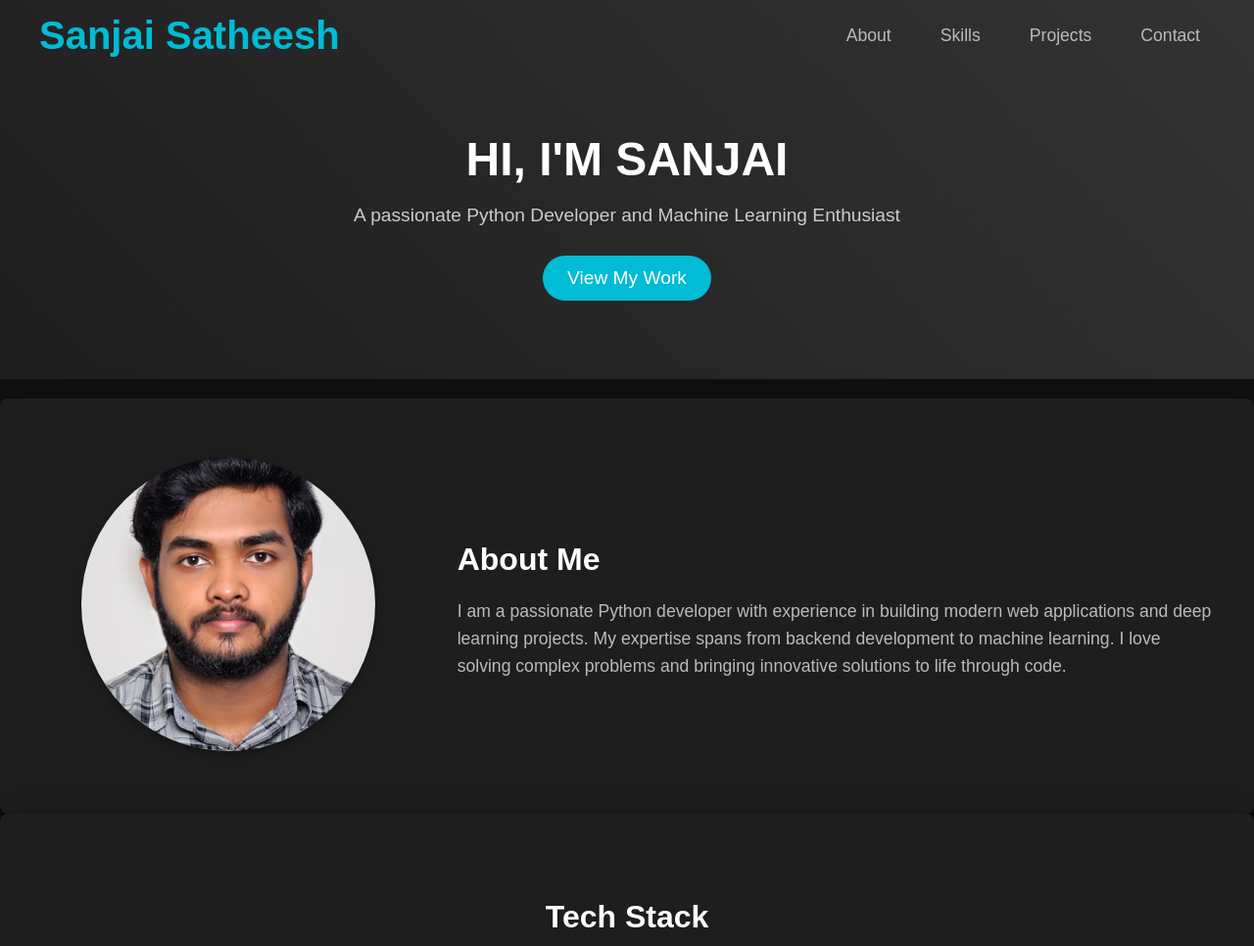
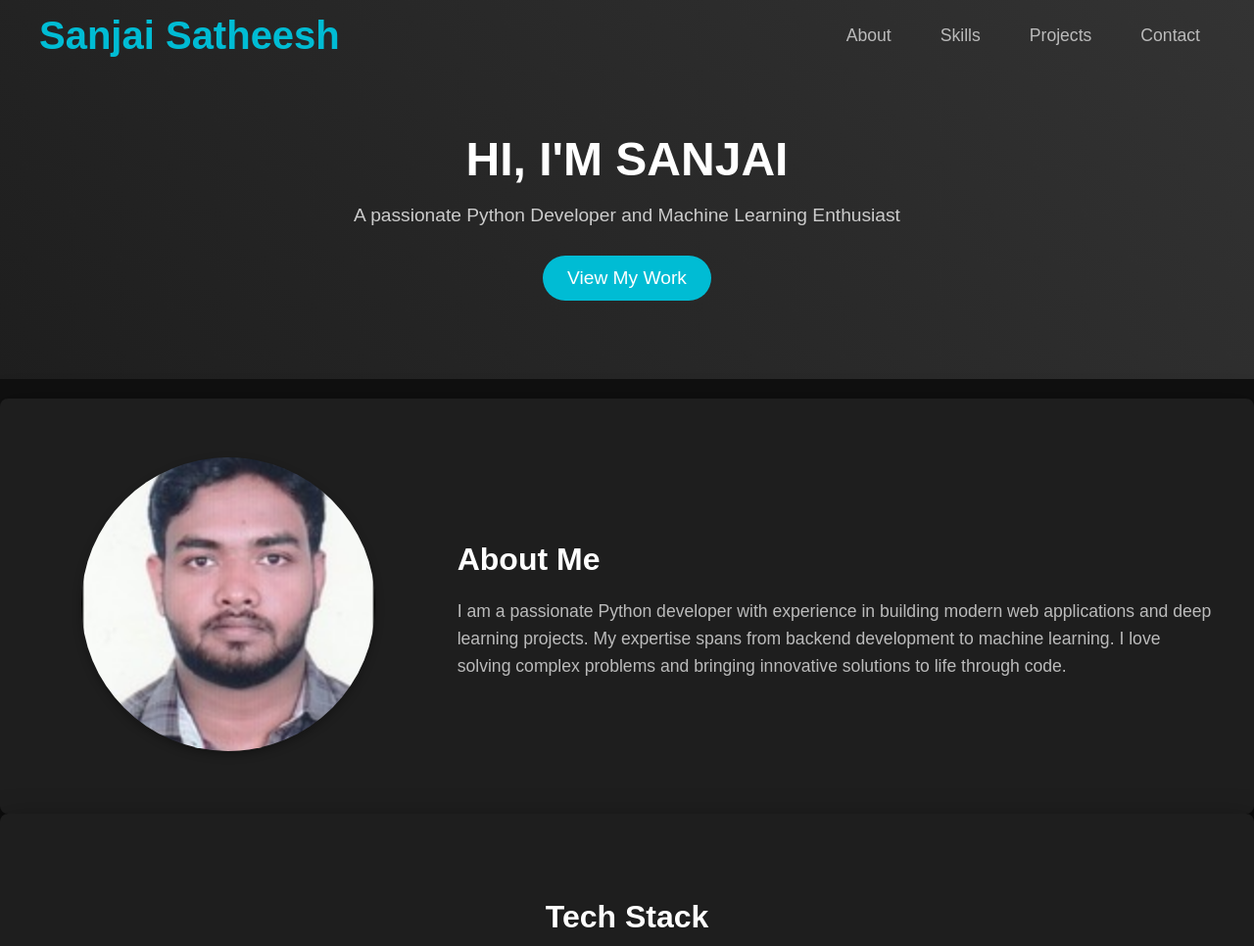
Before and after one commit to sanjai002/portfolio, a Flask app: page / in a window 1280 px wide. Shown: the top 966 px of the page at 98% size. Run offline with Flask 3, Linux system fonts and the light colour scheme; some libraries are stand-ins or nearby versions.

Commit message:
Update index.html

```diff
--- a/templates/index.html
+++ b/templates/index.html
@@ -38,7 +38,7 @@
     <section id="about">
         <div class="about-container">
             <div class="about-left">
-                <img src="{{ url_for('static', filename='images/profile.jpg') }}" alt="Your Photo" class="profile-img">
+                <img src="{{ url_for('static', filename='images/profile_pic.jpg') }}" alt="Your Photo" class="profile-img">
             </div>
             <div class="about-right">
                 <h2 class="about-title">About Me</h2>
```
